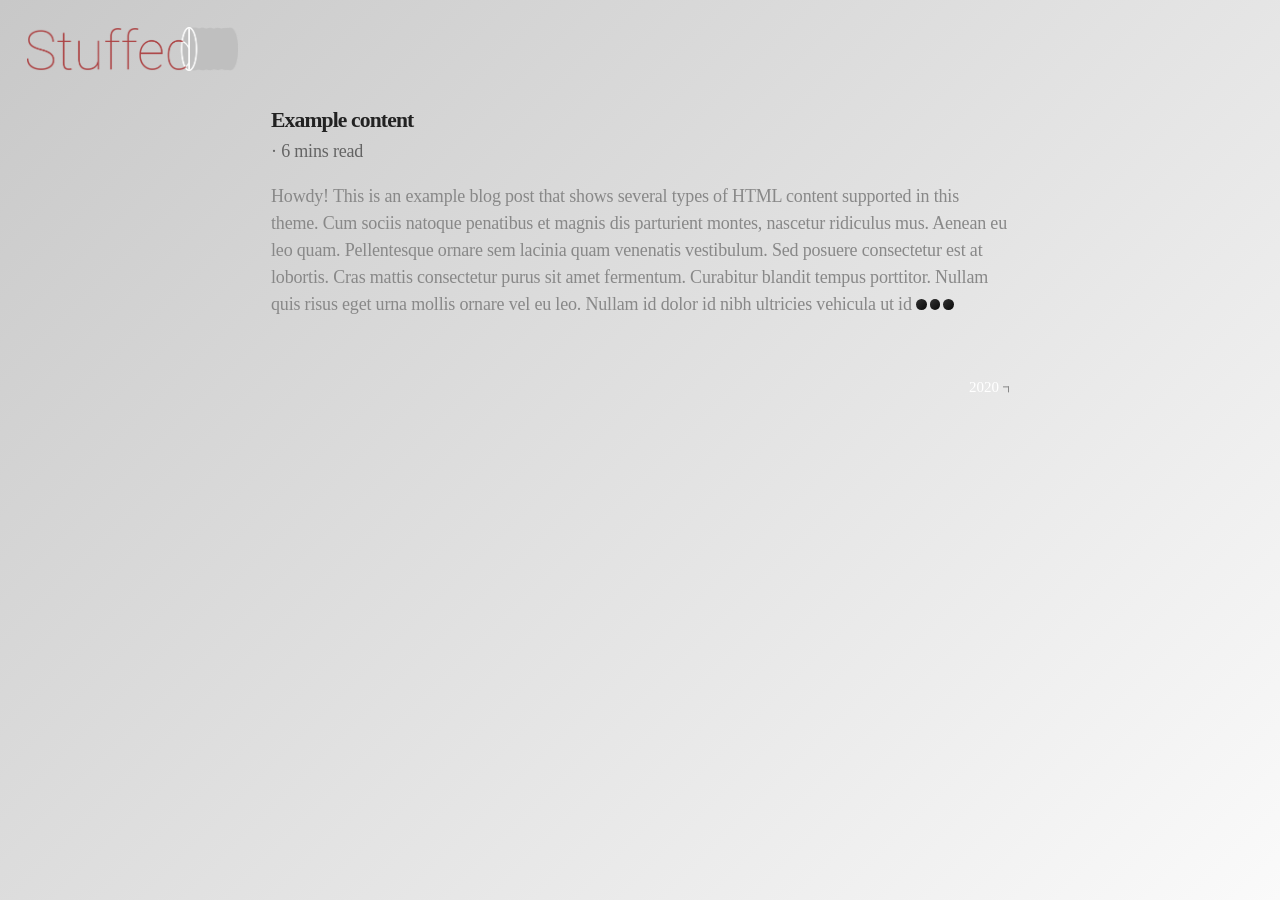
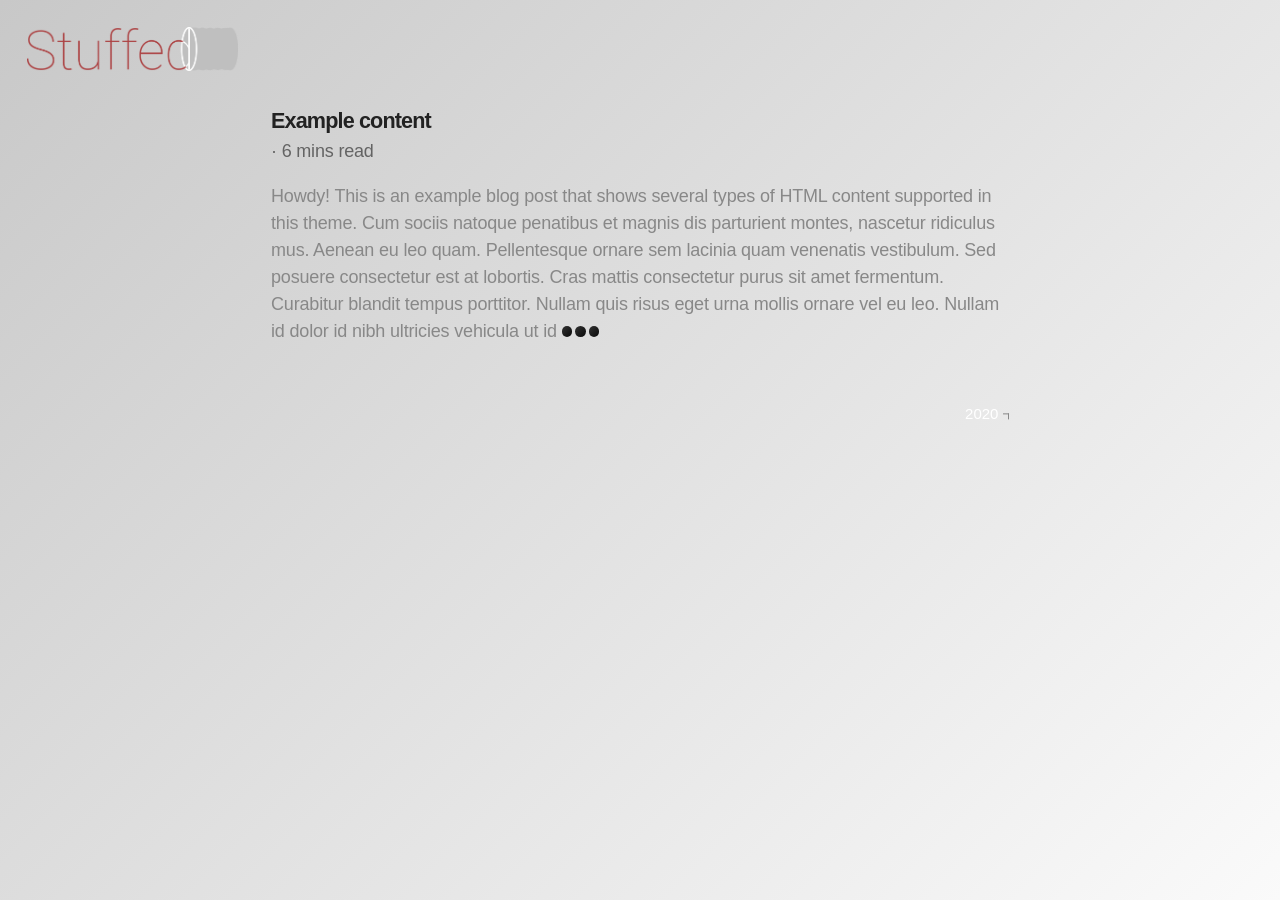
Before and after one commit to stuffedcan/stuffedcan.github.io, a Jekyll site: the page built from index.html, in a window 1280 px wide. Built offline with Jekyll 4.4.1, drawn with Linux system fonts in a browser that asks for light colours; the list of posts is cut into pages by our own code.

Commit message:
Update _base.scss

```diff
--- a/_sass/_base.scss
+++ b/_sass/_base.scss
@@ -21,6 +21,7 @@ body {
   width: 100%;
   margin: 0;
   padding: 0;
+  font-family: 'Quicksand', sans-serif;
 }
 
 html {
```
